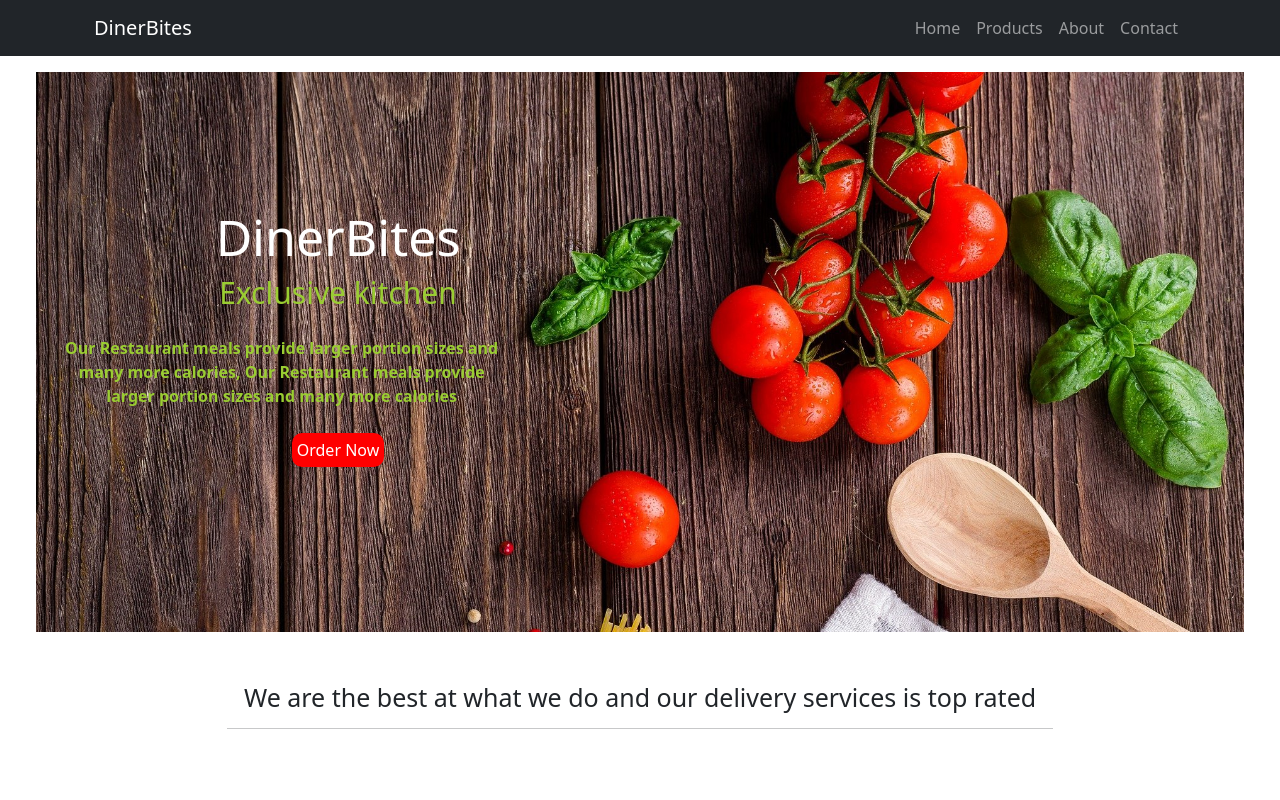
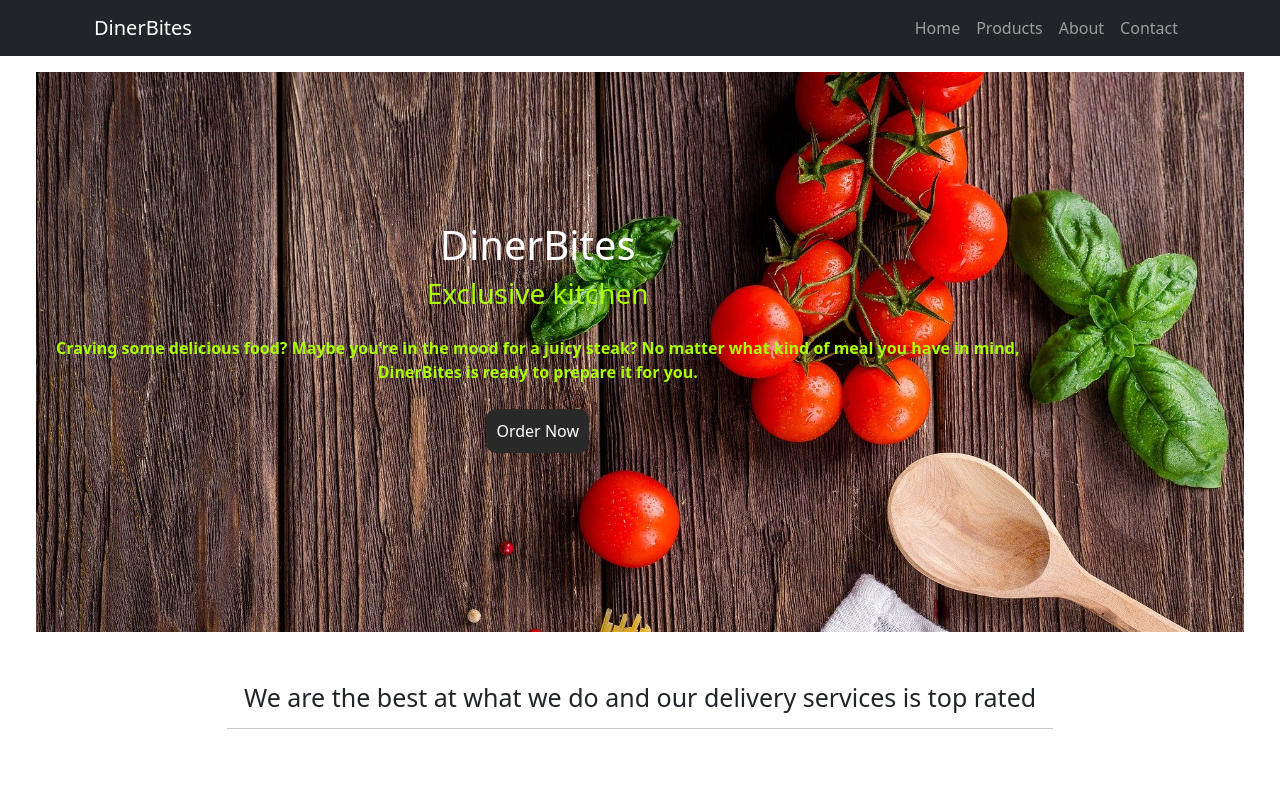
Before and after one commit to Sanmi01/DinerBites, a React (Create React App) app: page / in a window 1280 px wide. Shown: the top 800 px of the page. Built offline with nearby package versions, Linux system fonts and the light colour scheme.

Commit message:
made adjustments

```diff
--- a/src/pages/about/About.js
+++ b/src/pages/about/About.js
@@ -12,9 +12,9 @@ const About = () => {
                     <h4>Our Story</h4>
                     <h2>Few words about us</h2>
                     <hr />
-                    <p>Sed ut perspiciatis unde omnis iste natus error sit voluptatem accusantium doloremque laudantium totam aperiam. Eaque ipsa quae ab illo inventore veritatis et quasi architecto beatae vitae dicta sunt.
-                    Ut enim ad minima veniam, quis nostrum exercitationem ullam corporis suscipit laboriosam, nisi ut aliquid ex ea commodi consequatur.
-                    </p>
+                    <p>Since 1973, DinerBites has been the go-to diner for a lot of people. Our diner serves breakfast all day, in addition to wholesome and flavorful dining options for lunch and dinner. From burgers to salads, seafood to pastas, you’ll find all kinds of hearty meals prepared fresh at The Spot Restaurant. Our diner also has a full bakery with delicious baked goods and other treats, including our famous cheesecake. Sounds delicious, right?
+
+We’re here to serve you the best food around, whenever you’re looking for a great experience.</p>
                     <Link className="product-button" to="/products">Explore Our Menu</Link>
                 </div>
                 <div className="col-md-6 p-3">
--- a/src/pages/home/Home.css
+++ b/src/pages/home/Home.css
@@ -15,8 +15,6 @@
 }
 
 .hero__text {
-    width: 50%;
-    max-width: 50%;
     padding: 20px;
     margin-top: 70px;
 
@@ -24,31 +22,28 @@
 }
 
 .hero__text h1 {
-    font-size: 50px;
+    /* font-size: 50px; */
     color: white;
     margin-top: 20px;
     padding-top: 40px;
 }
 
 .hero__text h3 {
-    font-size: 30px;
-    color: yellowgreen;
-
+    /* font-size: 30px; */
+    color: rgb(170, 255, 0);
 }
 
 .hero__text p{
-    color: yellowgreen;
+    color: rgb(170, 255, 0);
     font-weight: 700;
     margin: 25px 0;
-    width: 80%;
-
 }
 
 .hero__text button {
-    padding: 10;
-    border: 5px solid red;
+    padding: 5px;
+    border: 5px solid #292929;
     border-radius: 10px;
-    background-color: red;
+    background: #292929;
     color: white;
 
 }
--- a/src/pages/home/Home.js
+++ b/src/pages/home/Home.js
@@ -1,21 +1,20 @@
 import React from 'react';
 import { Container } from 'react-bootstrap';
 import "./Home.css"
+import {Link} from 'react-router-dom';
 
 
 const Home = () => {
     return (
-        <Container className="vh-100 py-3 px-5" id="home-page">
+        <Container className="py-3 px-5" id="home-page">
             <div className ="hero">
                 <div className='hero__content'>
                     <div className='hero__text'>
                         <h1>DinerBites</h1>
                         <h3>Exclusive kitchen</h3>
-                        <p>Our Restaurant meals provide larger
-                            portion sizes and many more calories, Our Restaurant meals provide larger
-                            portion sizes and many more calories
+                        <p>Craving some delicious food? Maybe you’re in the mood for a juicy steak? No matter what kind of meal you have in mind, <br />DinerBites is ready to prepare it for you.
                         </p>
-                        <button> Order Now</button>
+                        <Link to="/products"><button> Order Now</button></Link>
 
 
                     </div>
```
